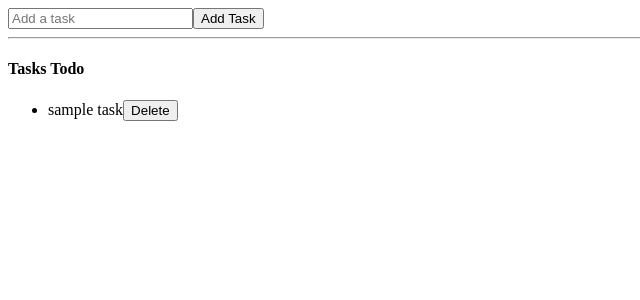
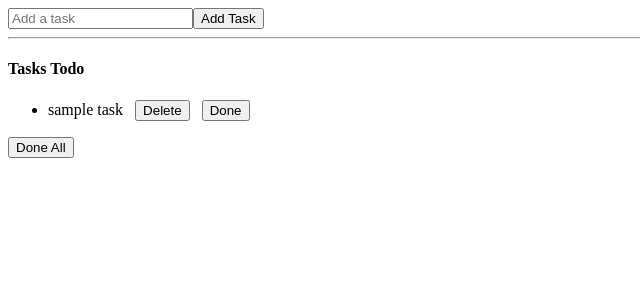
Before and after one commit to TheShreyankMaurya/TodoApp, a React (Vite) app: page / in a window 1280 px wide. Shown: the top 300 px of the page, without its empty margins (0-640 px from the left). Built offline with nearby package versions, Linux system fonts and the light colour scheme.

Commit message:
add mark as done feature

```diff
--- a/src/TodoList.jsx
+++ b/src/TodoList.jsx
@@ -2,12 +2,21 @@ import { useState } from "react";
 import { v4 as uuidv4 } from "uuid";
 
 function TodoList() {
-    let [todos, setTodos] = useState([{ task: "sample task", id: uuidv4() }]);
+    let [todos, setTodos] = useState([
+        { task: "sample task", id: uuidv4(), isDone: false },
+    ]);
     let [newTodo, setNewTodo] = useState("");
+
+    let styles = {
+        textDecoration: todos.isDone == true ? "line-through" : "",
+    };
 
     function addNewTask() {
         setTodos((prevTodo) => {
-            return [...prevTodo, { task: newTodo, id: uuidv4() }];
+            return [
+                ...prevTodo,
+                { task: newTodo, id: uuidv4(), isDone: false },
+            ];
         });
 
         setNewTodo("");
@@ -19,6 +28,26 @@ function TodoList() {
 
     let deleteTodo = (id) => {
         setTodos((prevTodos) => prevTodos.filter((todo) => todo.id != id));
+    };
+
+    let changeDone = (id) => {
+        setTodos((prevTodos) =>
+            prevTodos.map((todo) => {
+                if (todo.id === id) {
+                    return { ...todo, isDone: !todo.isDone };
+                } else {
+                    return todo;
+                }
+            }),
+        );
+    };
+
+    let allDone = (id) => {
+        setTodos((prevTodos) =>
+            prevTodos.map((todo) => {
+                return { ...todo, isDone: true };
+            }),
+        );
     };
 
     return (
@@ -38,14 +67,28 @@ function TodoList() {
                 {todos.map((todo) => (
                     <li key={todo.id}>
                         <span>
-                            {todo.task}
+                            <span
+                                style={{
+                                    textDecorationLine: todo.isDone
+                                        ? "line-through"
+                                        : "none",
+                                }}
+                            >
+                                {todo.task}
+                            </span>
+                            &nbsp;&nbsp;&nbsp;
                             <button onClick={() => deleteTodo(todo.id)}>
                                 Delete
+                            </button>
+                            &nbsp;&nbsp;&nbsp;
+                            <button onClick={() => changeDone(todo.id)}>
+                                Done
                             </button>
                         </span>
                     </li>
                 ))}
             </ul>
+            <button onClick={allDone}>Done All</button>
         </div>
     );
 }
```
